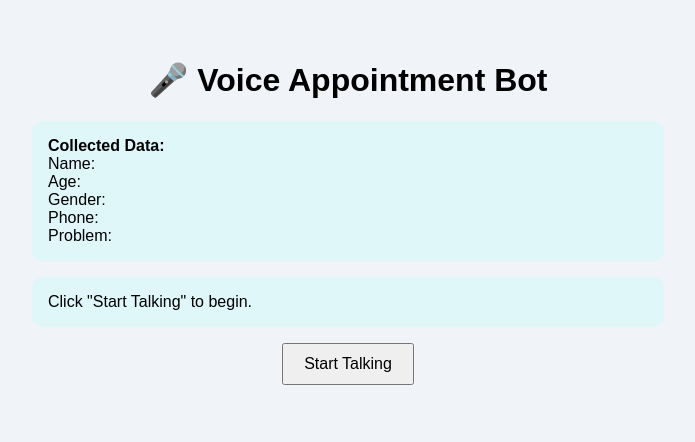
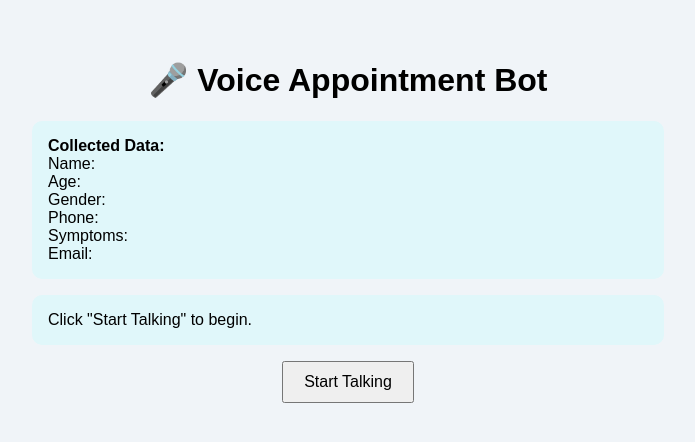
Before and after one commit to Hrishikesh-Acharyya/Team_Excelsior, a Django app: page /book_appointment/ in a window 1280 px wide. Shown: the top 442 px of the page, without its empty margins (292-987 px from the left). Run offline with Django 5.2, Linux system fonts and the light colour scheme.

Commit message:
Added functionality to add the data to the ui. Ai is really bad at taking name and email but otherwise good enough

```diff
--- a/voice_appointment_website/static/record.js
+++ b/voice_appointment_website/static/record.js
@@ -5,6 +5,13 @@
  */
 const defaultRecordingTime = 2*60*1000
 const toggleMicButton = document.getElementById('toggle-mic-button');
+const nameField = document.getElementById('name');
+const ageField = document.getElementById('age');
+const genderField = document.getElementById('gender');
+const phoneField = document.getElementById('phone');
+const symptomsField = document.getElementById('symptoms');
+const emailField = document.getElementById('email');
+
 let mediaRecorder;
 let audioChunks = [];
 let is_recording = false;
@@ -175,7 +182,19 @@
 
         const structuredData = await structuredResponse.json();
         console.log('Structured Data:', structuredData);
+
+        displayStructuredData(structuredData);
     } catch (error) {
         console.error('Error sending structured data:', error);
     }
 }
+
+function displayStructuredData(structuredData) {
+
+    nameField.textContent = structuredData.name || nameField.textContent || '';
+    ageField.textContent = structuredData.age || ageField.textContent || '';
+    genderField.textContent = structuredData.gender || genderField.textContent || '';
+    phoneField.textContent = structuredData.phone || phoneField.textContent || '';
+    symptomsField.textContent = structuredData.symptoms || symptomsField.textContent || '';
+    emailField.textContent = structuredData.email || emailField.textContent || '';
+}
--- a/voice_appointment_website/templates/appointment.html
+++ b/voice_appointment_website/templates/appointment.html
@@ -18,7 +18,8 @@
     Age: <span id="age"></span><br>
     Gender: <span id="gender"></span><br>
     Phone: <span id="phone"></span><br>
-    Problem: <span id="problem"></span>
+    Symptoms: <span id="symptoms"></span><br>
+    Email: <span id="email"></span><br>
   </div>
 
   <div id="transcription" class="info-box">Click "Start Talking" to begin.</div>
--- a/voice_appointment_website/voice_data_extraction/views.py
+++ b/voice_appointment_website/voice_data_extraction/views.py
@@ -122,7 +122,7 @@
         - "gender": Gender of the patient (if mentioned, otherwise null),
         - "symptoms": Any symptoms the user has like(fever, cough, etc.), how long he has been suffering, any medical concerns etc (if mentioned, otherwise null),
         - "phone": Phone number of the patient (if mentioned, otherwise null),
-        - "email": Email address of the patient (if mentioned, otherwise null), infer the email from the context the name of user. Usually emails are name/surname@domain.com. Infer the domain properly. Consider only well known domains like gmail.com, yahoo.com, outlook.com etc. If not mentioned, set it to null.
+        - "email": Email address of the patient (if mentioned, otherwise null), infer the email from the context. Usually emails are name/surname@domain.com. Infer the domain properly. Consider only well known domains like gmail.com, yahoo.com, outlook.com etc. If not mentioned, set it to null.
         - "doctor": Name  of the doctor (if mentioned, otherwise null),
         - "specialization": Specialization of the doctor (if mentioned, otherwise null),
         - "datetime": Appointment date and time in ISO 8601 format (e.g., "2025-06-18T14:00:00"). If they say X days from now, calculate the date and time accordingly. If not mentioned, set it to null.
```
